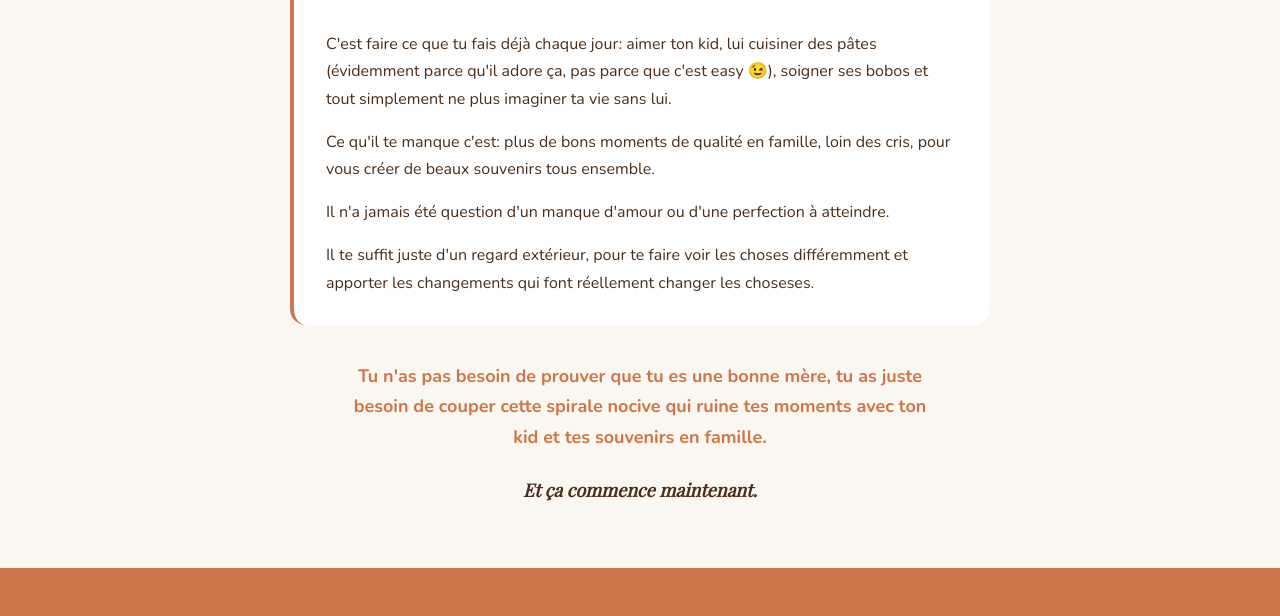
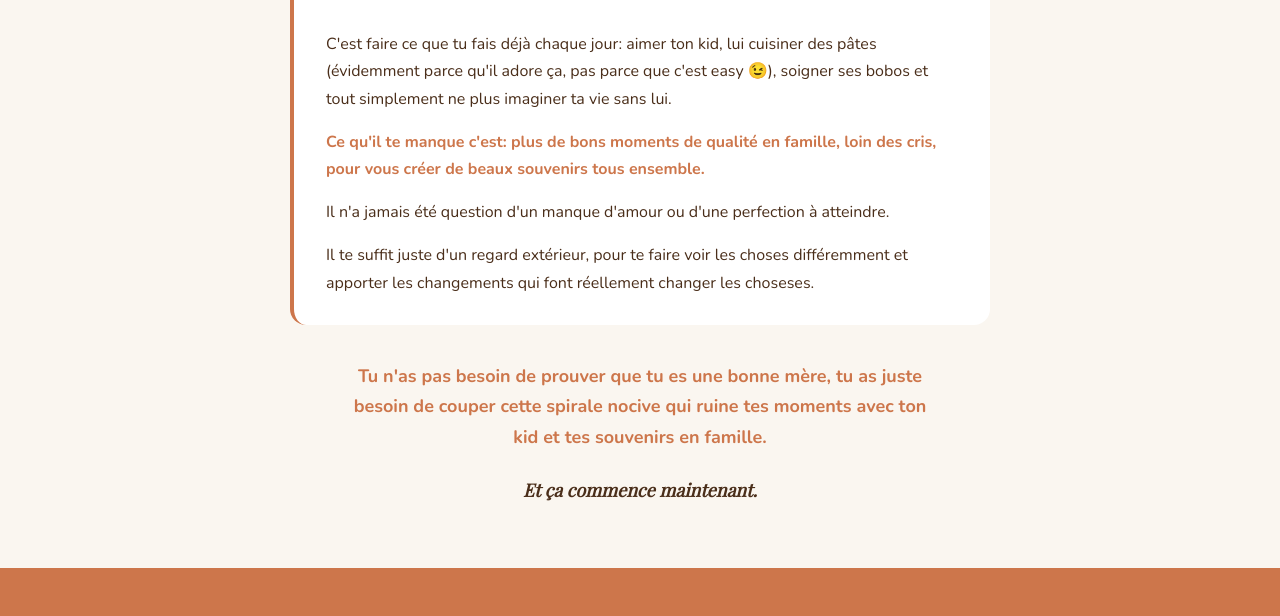
Before and after one commit to MonicaBonetti/modules, a plain HTML site: page index.html in a window 1280 px wide. Shown: the part 7264-7880 px from the top of the page. Drawn offline with nearby package versions, Linux system fonts and the light colour scheme; a web font is replaced by a local one.

Commit message:
Update index.html

```diff
--- a/index.html
+++ b/index.html
@@ -695,7 +695,7 @@ p{font-size:18px;}
       <p style="color:var(--brun);font-size:16px;line-height:1.7;text-align:left;margin:0;">Mais plus tu tiens, plus tu t'épuises et chaque jour c'est pire.</p>
       <p style="color:var(--brun);font-size:16px;line-height:1.7;text-align:left;margin:0;"><span style="color:var(--terra);font-weight:700;">Tu connais cette spirale qui te bouffe ?</span> Toi, ton couple, le lien avec ton kid et vos souvenirs en famille.</p>
       <p style="color:var(--brun);font-size:16px;line-height:1.7;text-align:left;margin:0;">Être une bonne mère, ce n'est pas se sacrifier et s'éteindre un peu plus chaque jour.<br><br> C'est faire ce que tu fais déjà chaque jour: aimer ton kid, lui cuisiner des pâtes (évidemment parce qu'il adore ça, pas parce que c'est easy 😉), soigner ses bobos et tout simplement ne plus imaginer ta vie sans lui.</p>
-      <p style="color:var(--brun);font-size:16px;line-height:1.7;text-align:left;margin:0;">Ce qu'il te manque c'est: plus de bons moments de qualité en famille, loin des cris, pour vous créer de beaux souvenirs tous ensemble.</p>
+      <p style="color:var(--brun);font-size:16px;line-height:1.7;text-align:left;margin:0;"><span style="color:var(--terra);font-weight:700;">Ce qu'il te manque c'est: plus de bons moments de qualité en famille, loin des cris, pour vous créer de beaux souvenirs tous ensemble.</p>
       <p style="color:var(--brun);font-size:16px;line-height:1.7;text-align:left;margin:0;">Il n'a jamais été question d'un manque d'amour ou d'une perfection à atteindre.
       <p style="color:var(--brun);font-size:16px;line-height:1.7;text-align:left;margin:0;">Il te suffit juste d'un regard extérieur, pour te faire voir les choses différemment et apporter les changements qui font réellement changer les choseses.</p>
     </div>
```
